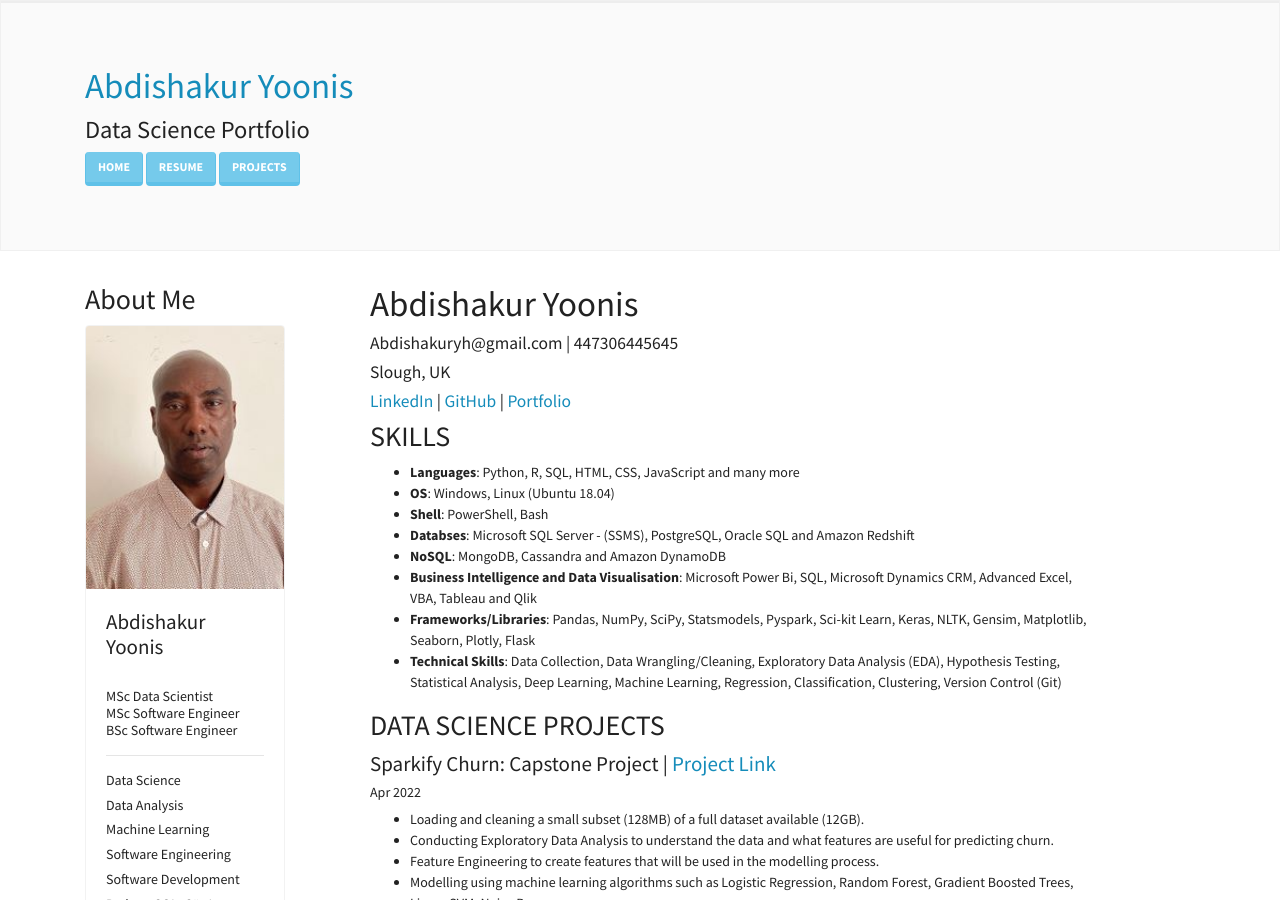
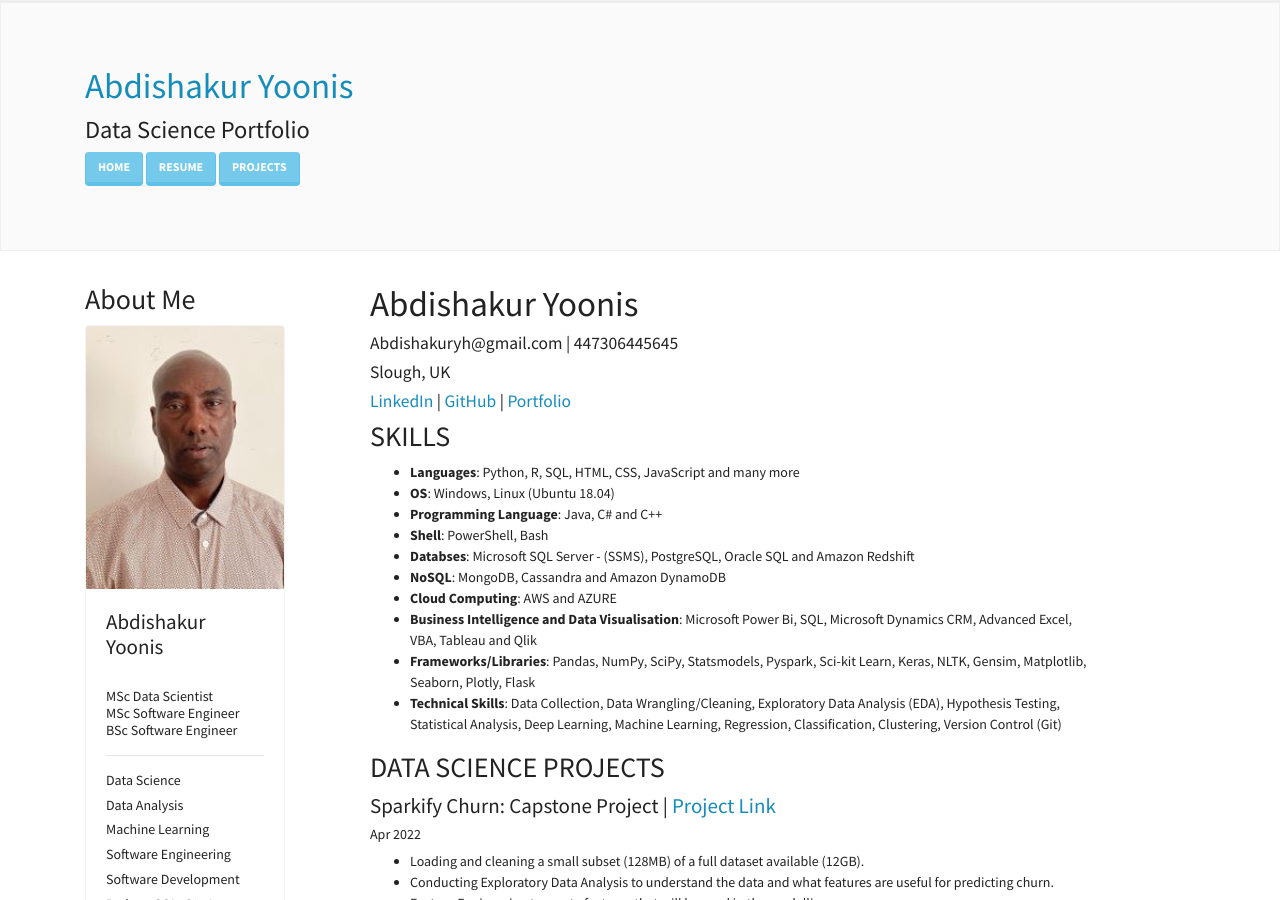
Before and after one commit to Abdishakury/abdishakury.github.io, a Jekyll site: the page built from Resume.md, in a window 1280 px wide and 900 px high. Built offline with Jekyll 4.4.1, drawn with Linux system fonts in a browser that asks for light colours; nearby versions of some CDN libraries; our own code applies the rules of GitHub Pages for plain Markdown files.

Commit message:
Update Resume.md

```diff
--- a/Resume.md
+++ b/Resume.md
@@ -9,9 +9,11 @@
 
  - **Languages**: Python, R, SQL, HTML, CSS, JavaScript and many more
  - **OS**: Windows, Linux (Ubuntu 18.04)
+ - **Programming Language**: Java, C# and C++
  - **Shell**: PowerShell, Bash
  - **Databses**: Microsoft SQL Server - (SSMS), PostgreSQL, Oracle SQL and Amazon Redshift
  - **NoSQL**: MongoDB, Cassandra and Amazon DynamoDB
+ - **Cloud Computing**: AWS and AZURE
  - **Business Intelligence and Data Visualisation**: Microsoft Power Bi, SQL, Microsoft Dynamics CRM, Advanced Excel, VBA, Tableau and Qlik
  - **Frameworks/Libraries**: Pandas, NumPy, SciPy, Statsmodels, Pyspark, Sci-kit Learn, Keras, NLTK, Gensim, Matplotlib, Seaborn, Plotly, Flask
  - **Technical Skills**: Data Collection, Data Wrangling/Cleaning, Exploratory Data Analysis (EDA), Hypothesis Testing, Statistical Analysis, Deep Learning, Machine Learning, Regression, Classification, Clustering, Version Control (Git)
```
